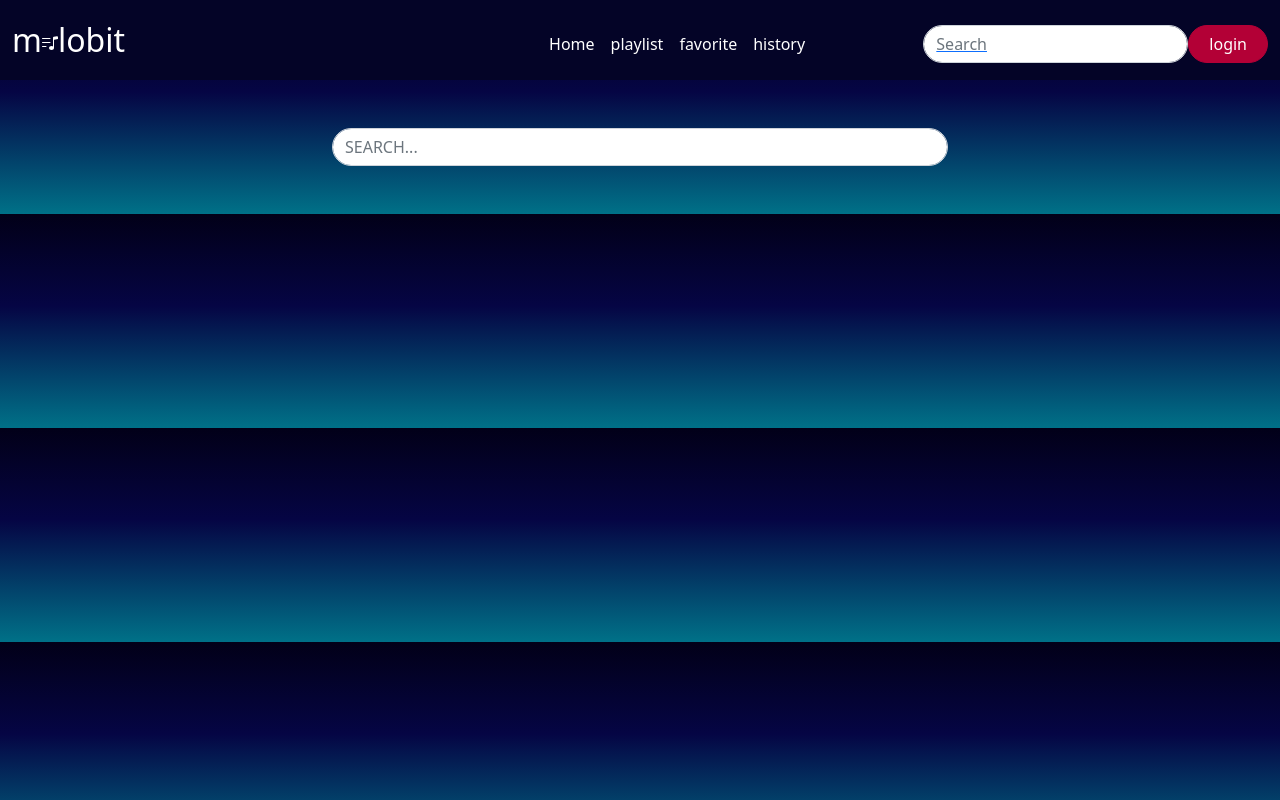
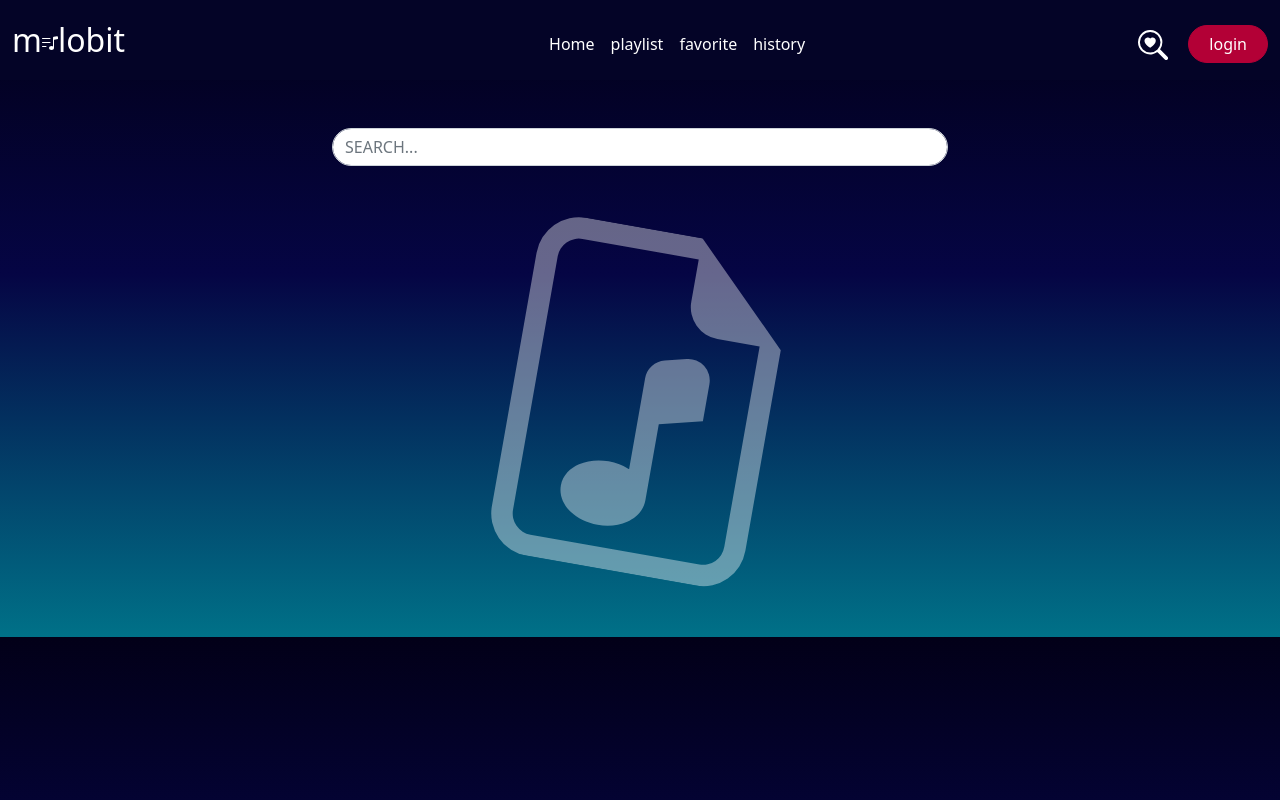
Before and after one commit to ReyhaneFarahi/melobit, a React (Create React App) app: page /search in a window 1280 px wide. Built offline with nearby package versions, Linux system fonts and the light colour scheme.

Commit message:
search background down

```diff
--- a/src/App.css
+++ b/src/App.css
@@ -51,6 +51,38 @@ figure{
 
 .detail-name-actor{
   color: rgba(255, 255, 255, 0.699);
+}
+.bi-search-heart:hover{
+  color: rgb(179, 0, 54);
+}
+.bi-search-heart{
+  margin-top: 5px;
+  color: #ffffff;
+  height: 30px !important;
+    width: 30px !important;
+}
+
+.color-input {
+color: black !important;
+background-color: rgb(255, 255, 255) !important;
+}
+
+.bi-file-earmark-music{
+  height: 30% !important;
+    width: 30% !important;
+    padding-bottom: 3rem;
+    padding-top: 2rem;
+    color: rgba(255, 255, 255, 0.39);
+    -webkit-transform: rotate(10deg);
+    -moz-transform: rotate(10deg);
+    -o-transform: rotate(10deg);
+    -ms-transform: rotate(10deg);
+    transform: rotate(10deg);
+
+}
+
+.invisible {
+  visibility: hidden;
 }
 
 audio{
@@ -155,7 +187,7 @@ max-width: 100% !important;
 .form-control{
   border-radius: 25rem;
   background-color: rgba(255, 255, 255, 0.623);
-  color: #ffffff !important;
+  color: #000000 !important;
   /* margin-right: -2rem !important; */
 
 }
@@ -202,6 +234,7 @@ body{
  border-radius: 50px !important;
  padding-right: 20px !important;
  padding-left: 20px !important;
+ margin-left: 20px;
 }
 
 .form-control{
--- a/src/components/Navbar.js
+++ b/src/components/Navbar.js
@@ -33,7 +33,10 @@ function Navbar() {
         </li>
       </ul>
       <form className="d-flex" role="search">
-       <Link to="/search"> <input className="form-control me-2" type="search" placeholder="Search" aria-label="Search"/> </Link>
+       <Link to="/search"> <svg xmlns="http://www.w3.org/2000/svg" width="16" height="16" fill="currentColor" class="bi bi-search-heart" viewBox="0 0 16 16">
+  <path d="M6.5 4.482c1.664-1.673 5.825 1.254 0 5.018-5.825-3.764-1.664-6.69 0-5.018Z"/>
+  <path d="M13 6.5a6.471 6.471 0 0 1-1.258 3.844c.04.03.078.062.115.098l3.85 3.85a1 1 0 0 1-1.414 1.415l-3.85-3.85a1.007 1.007 0 0 1-.1-.115h.002A6.5 6.5 0 1 1 13 6.5ZM6.5 12a5.5 5.5 0 1 0 0-11 5.5 5.5 0 0 0 0 11Z"/>
+</svg> </Link>
         <button className="btn btn-outline-success" type="submit">login</button>
       </form>
     </div>
--- a/src/components/Search.js
+++ b/src/components/Search.js
@@ -11,6 +11,16 @@ const Search=()=>{
   const saveSearchHandeler= event=>{
       setSearch(event.target.value)
 
+  }
+
+  function myFunction() {
+    var x = document.getElementById("myDIV");
+    if (window.getComputedStyle(x).visibility === "visible") {
+      x.style.visibility = "hidden";
+      x.style.maxWidth="0px";
+      x.style.maxHeight="0px";
+
+    }
   }
 
  const searchHandler=async ()=>{
@@ -30,18 +40,24 @@ const Search=()=>{
         <div className='row justify-content-center mt-5'>
           <div className='col-md-6 col-sm-11 col-11'>
 
-<div class="input-group mb-3">
+<div className="input-group mb-3">
 
   <input value={searchInput} onChange={saveSearchHandeler}
   type="text"  onKeyPress={event => {
     if (event.key === "Enter") {
       searchHandler()
+      myFunction()
     }
+
   }} class="form-control" placeholder='SEARCH...' aria-label="Username" aria-describedby="basic-addon1"/>
 </div>
           </div>
         </div>
         <div className='row justify-content-center m-3' >
+        <svg id="myDIV"  xmlns="http://www.w3.org/2000/svg" width="16" height="16" fill="currentColor" class="bi bi-file-earmark-music" viewBox="0 0 16 16">
+  <path d="M11 6.64a1 1 0 0 0-1.243-.97l-1 .25A1 1 0 0 0 8 6.89v4.306A2.572 2.572 0 0 0 7 11c-.5 0-.974.134-1.338.377-.36.24-.662.628-.662 1.123s.301.883.662 1.123c.364.243.839.377 1.338.377.5 0 .974-.134 1.338-.377.36-.24.662-.628.662-1.123V8.89l2-.5V6.64z"/>
+  <path d="M14 14V4.5L9.5 0H4a2 2 0 0 0-2 2v12a2 2 0 0 0 2 2h8a2 2 0 0 0 2-2zM9.5 3A1.5 1.5 0 0 0 11 4.5h2V14a1 1 0 0 1-1 1H4a1 1 0 0 1-1-1V2a1 1 0 0 1 1-1h5.5v2z"/>
+</svg>
 
       {
        searchResult.map((s)=>(
```
Also changed, not shown: public/file-earmark-music.svg (added).
